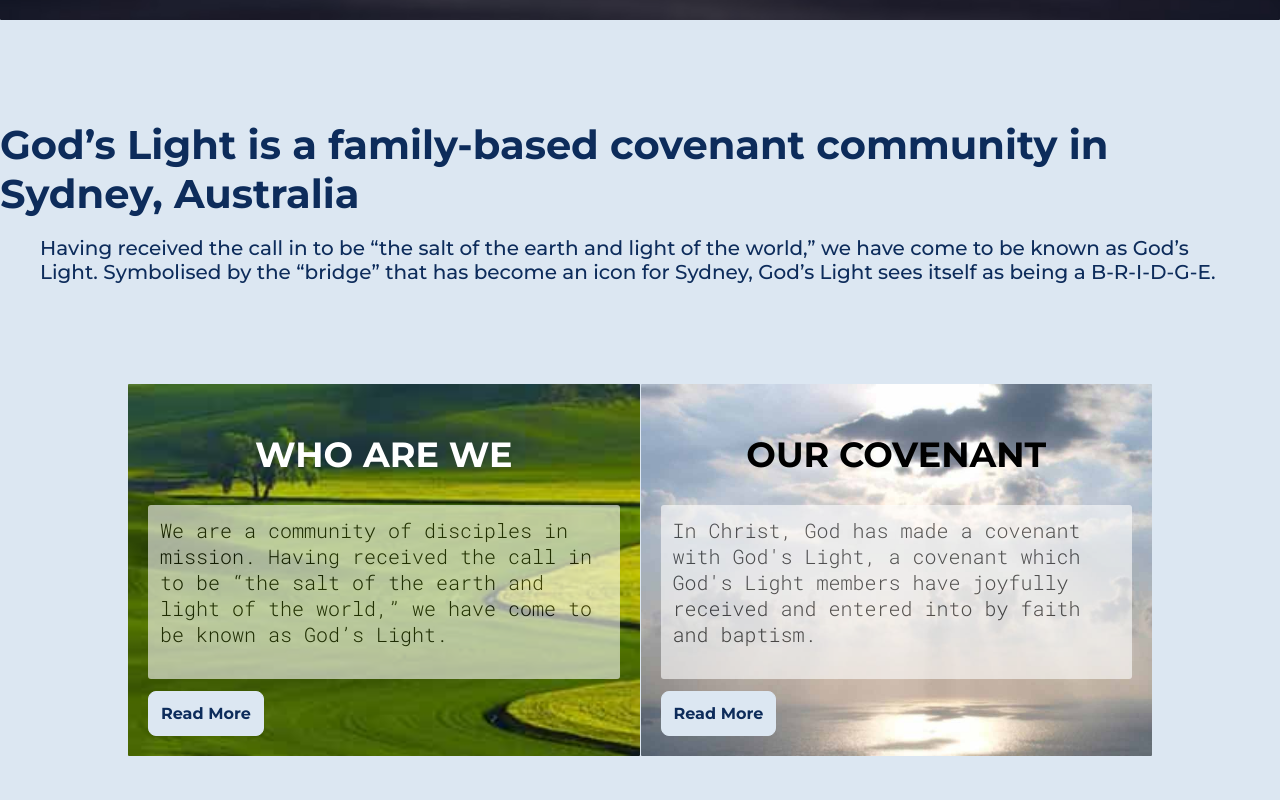
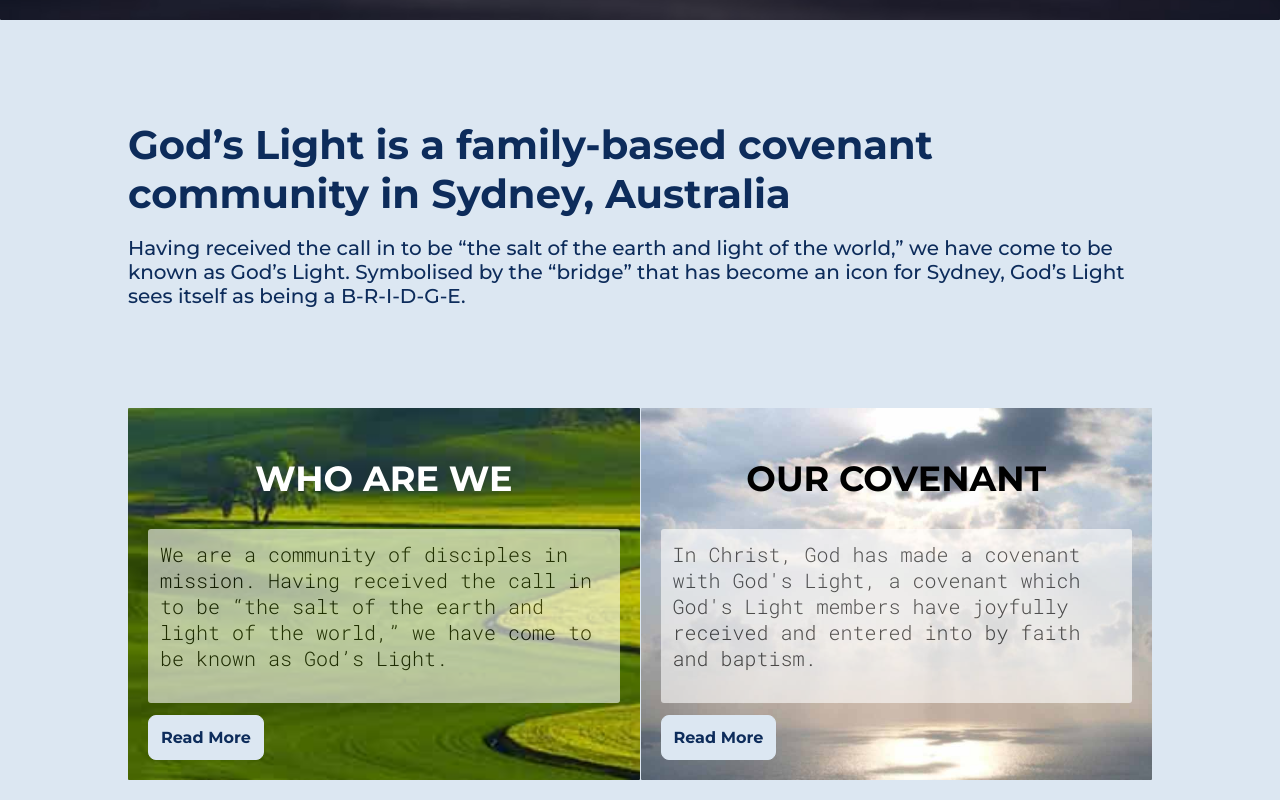
Before and after one commit to dmoralestech/gods-light, a React (Create React App) app: page / in a window 1280 px wide. Shown: the part 780-1580 px from the top of the page. Built offline with nearby package versions, Linux system fonts and the light colour scheme.

Commit message:
Add section data

```diff
--- a/src/App.css
+++ b/src/App.css
@@ -279,7 +279,7 @@ p {
   }
 }
 
-@media screen and (min-width: 421px) and (max-width: 1024px){
+@media screen and (min-width: 421px) and (max-width: 1023px){
   h1 {
     font-size: 40px;
     font-weight: 900;
@@ -308,6 +308,15 @@ p {
   }
 }
 
+@media screen and (min-width: 1025px){
+  .section-title {
+    max-width: 1024px;
+  }
+
+  .section-text {
+    max-width: 1024px;
+  }
+}
 
 
 /* We need to set the margin used on flex items to 0 as we have gaps in grid.  */
```
Also changed, not shown: 11 other files (tests, documents, lock files or other folders).
